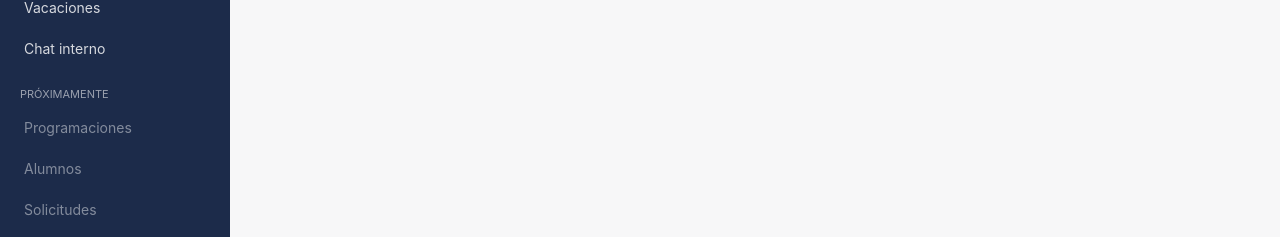
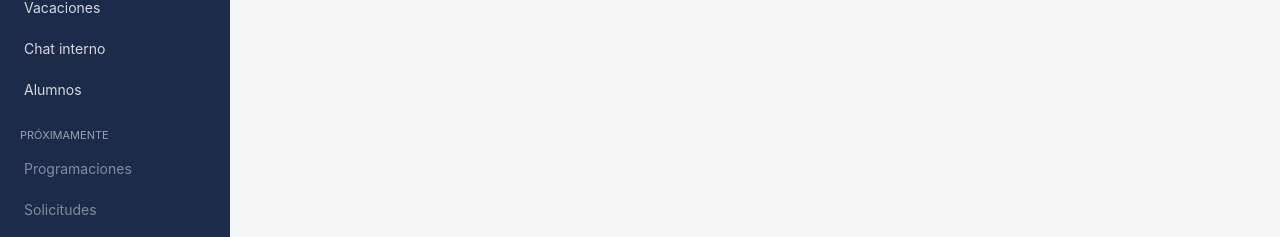
Before and after one commit to jfigueroa-bit/Intranet-espac, a React (Vite) app in the folder frontend/: page / in a window 1280 px wide. Shown: the part 322-559 px from the top of the page. Built offline with nearby package versions, Linux system fonts and the light colour scheme; no server answers; sample sign-in values are in the browser's storage.

Commit message:
Update Sidebar.jsx

```diff
--- a/frontend/src/components/Sidebar.jsx
+++ b/frontend/src/components/Sidebar.jsx
@@ -6,7 +6,6 @@ import { useChatUnread } from '../context/ChatUnreadContext.jsx';
 // del proyecto. Ya están aquí para que se vea la estructura final completa.
 const proximamente = [
   'Programaciones',
-  'Alumnos',
   'Solicitudes',
 ];
 
@@ -37,6 +36,8 @@ export default function Sidebar() {
         )}
       </NavLink>
 
+      <NavLink to="/alumnos">Alumnos</NavLink>
+
       {(user?.role === 'ADMIN' || user?.role === 'RRHH') && (
         <NavLink to="/horarios">Horarios</NavLink>
       )}
```
